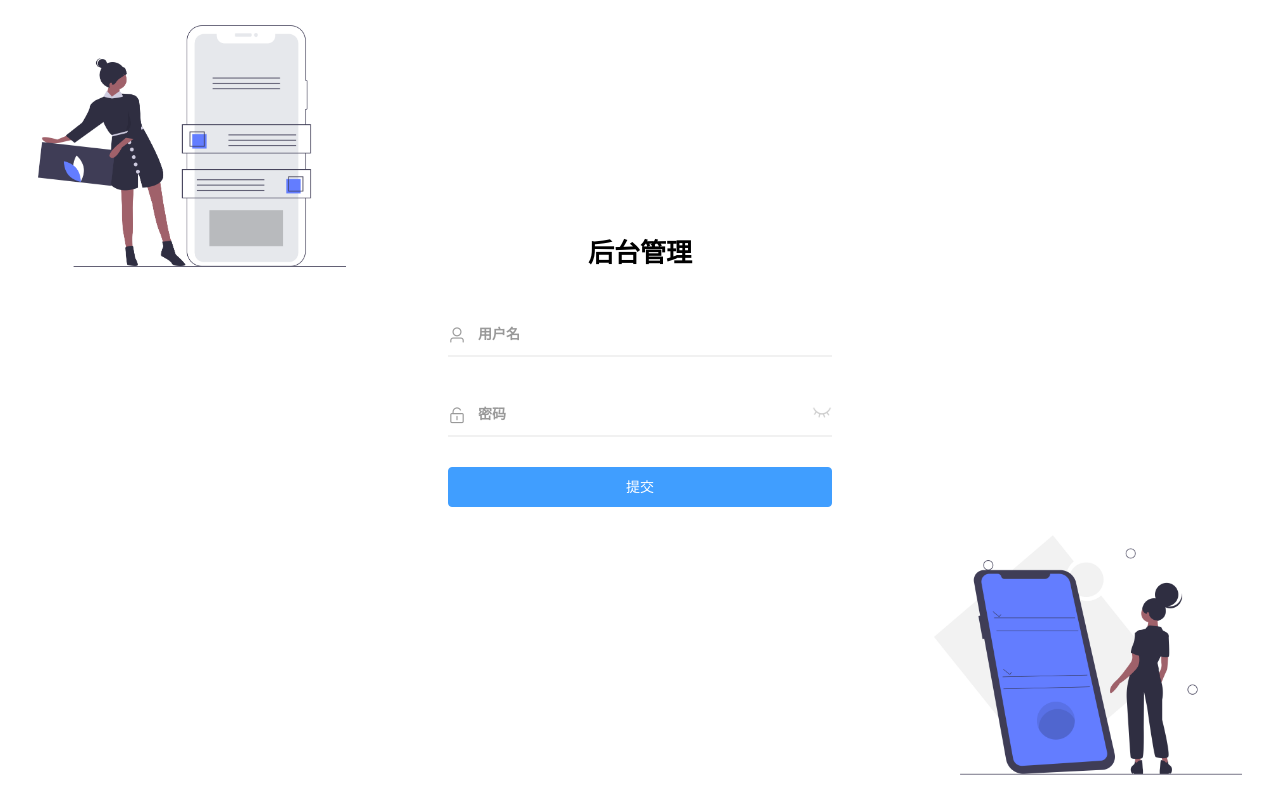
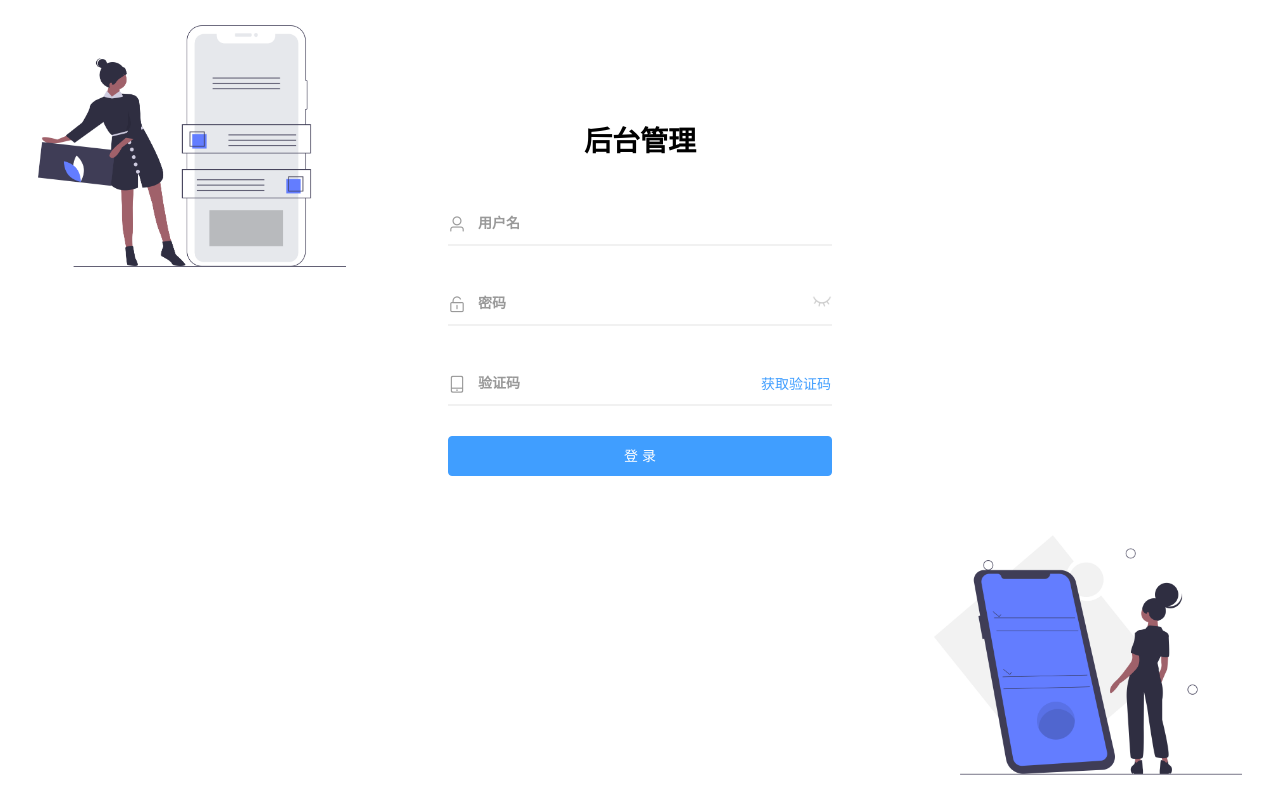
Before and after one commit to hz199/vue-element-admin, a Vue app: page /login in a window 1280 px wide. Built offline with nearby package versions, Linux system fonts and the light colour scheme.

Commit message:
feat: 登录验证码

```diff
--- a/src/views/Login/Input.vue
+++ b/src/views/Login/Input.vue
@@ -1,16 +1,24 @@
 <template>
   <div class="form-item">
+    <!-- 头部 icon -->
     <i class="input-icon" :class="iconClass"></i>
     <input
       class="input"
       autocomplete="new-password"
       :type="inputType"
       ref="inputEl"
+      v-bind="$attrs"
+      @input="handleInput"
     />
     <span class="span" :data-placeholder="placeholder"></span>
+    <!-- 密码 -->
     <template v-if="type === 'password'">
       <img v-if="!eyeStatus" class="append-img" @click="handleSwitchShow(true)" src="./images/close_eyes.png" alt="">
       <img v-else class="append-img" @click="handleSwitchShow(false)" src="./images/open-eyes.png" alt="">
+    </template>
+    <!-- 验证码 -->
+    <template v-if="type === 'code'">
+      <el-button :disabled="codeStatus" type="text" @click="handleCode">{{codeText}}</el-button>
     </template>
   </div>
 </template>
@@ -27,6 +35,10 @@ const onFocusFunc = function() {
 export default {
   name: 'LoginInput',
   props: {
+    codeFetchFunc: {
+      type: Function,
+      default: () => {}
+    },
     type: {
       type: String,
       default: () => 'text'
@@ -42,20 +54,52 @@ export default {
   },
   data () {
     return {
-      eyeStatus: false
+      eyeStatus: false,
+
+      codeText: '获取验证码',
+      codeStatus: false, // false 为可以点击状态 true 禁用不可点击
+      codeTime: 60 // 倒计时60s
     }
   },
   computed: {
     inputType() {
-      // if (this.eyeStatus) {
-
-      // }
-      return this.type
+      let newType = ''
+      if (this.eyeStatus) {
+        newType = 'text'
+      } else {
+        newType = this.type === 'code' ? 'text' : this.type
+      }
+      return newType
     }
   },
   methods: {
     handleSwitchShow (eyeStatus) {
       this.eyeStatus = eyeStatus
+    },
+    handleInput (event) {
+      this.$emit('input', event.target.value)
+    },
+    handleCode () {
+      if (!this.codeFetchFunc) return console.error('[codeFetchFunc] not is function')
+
+      this.codeFetchFunc().then(() => {
+        this.codeStatus = true
+        this.codeCountDown()
+      })
+    },
+    codeCountDown () {
+      const timer = setInterval(() => {
+        if (this.codeTime <= 0) {
+          clearInterval(timer)
+
+          this.codeTime = 60
+          this.codeText = '获取验证码'
+          this.codeStatus = false
+        } else {
+          this.codeTime -= 1
+          this.codeText = `${this.codeTime}s后重新发送`
+        }
+      }, 1000)
     }
   },
   beforeDestroy () {
--- a/src/views/Login/Login.vue
+++ b/src/views/Login/Login.vue
@@ -9,6 +9,7 @@
           <LoginInput
             iconClass="el-icon-user"
             placeholder="用户名"
+            v-model="formData.userName"
           ></LoginInput>
         </el-form-item>
         <el-form-item prop="checkPass">
@@ -16,10 +17,22 @@
             iconClass="el-icon-unlock"
             placeholder="密码"
             type="password"
+            v-model="formData.password"
+          ></LoginInput>
+        </el-form-item>
+        <el-form-item prop="checkPass">
+          <LoginInput
+            iconClass="el-icon-mobile-phone"
+            placeholder="验证码"
+            type="code"
+            :codeFetchFunc="fetchAuthCode"
+            v-model="formData.authCode"
           ></LoginInput>
         </el-form-item>
         <el-form-item>
-          <el-button style="width: 100%; margin-bottom: 30px;" type="primary" @click="submitForm('ruleForm')">提交</el-button>
+          <el-button style="width: 100%; margin-bottom: 30px;" type="primary" @click="submitForm('ruleForm')">
+            登 录
+          </el-button>
         </el-form-item>
       </el-form>
     </main>
@@ -27,6 +40,7 @@
 </template>
 <script>
 import LoginInput from './Input'
+import { orderTableList } from '@/services/order'
 
 export default {
   name: 'Login',
@@ -41,7 +55,10 @@ export default {
   },
   methods: {
     submitForm () {
-
+      console.log(this.formData)
+    },
+    fetchAuthCode () {
+      return orderTableList()
     }
   }
 }
@@ -54,26 +71,20 @@ export default {
   right: 0;
   bottom: 0;
   display: flex;
-  align-items: center;
   justify-content: center;
-  // justify-items: center;
   background: url('./images/bg2.png') left top no-repeat, url('./images/bg1.png') bottom right no-repeat;
   background-size: 30%;
   &__body {
     box-sizing: border-box;
     margin: 0;
     min-width: 0;
-    padding: 0;
-    background-color: #FFFFFF;
-    // box-shadow: 0 1px 3px rgba(26,26,26,0.1);
     border-radius: 2px;
-    background-color: #FFFFFF;
     width: 400px;
     overflow: hidden;
-    padding: 8px;
+    padding: 10% 8px 8px 8px;
   }
   &__logo {
-    font-size: 26px;
+    font-size: 28px;
     // color: #eee;
     margin: 0 auto 40px auto;
     text-align: center;
```
Lines whose indentation alone changed are shown as unchanged.
